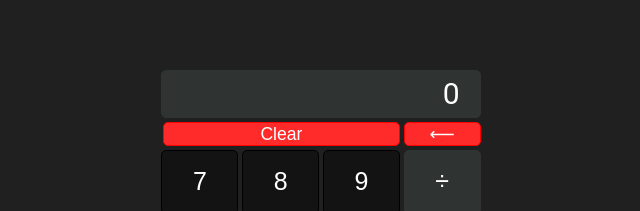
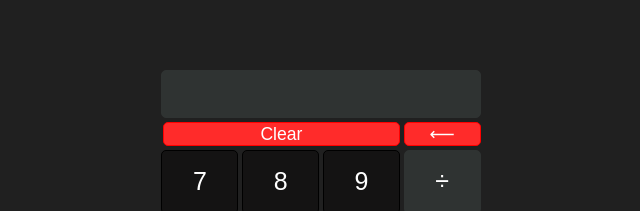
Before and after one commit to NateTewolde/Calculator, a plain HTML site: page index.html in a window 1280 px wide. Shown: the part 147-358 px from the top of the page, 319-959 px from the left. Drawn offline with Linux system fonts and the light colour scheme.

Commit message:
Removed default 0 value in display for a cleaner look

```diff
--- a/index.html
+++ b/index.html
@@ -15,7 +15,7 @@
     </div>
     <div id="container">
       <div class="calculator">
-        <div class="display">0</div>
+        <div class="display"></div>
         <div class="red-row">
           <button class="clearBtn">Clear</button>
           <div>&nbsp;</div>
```
